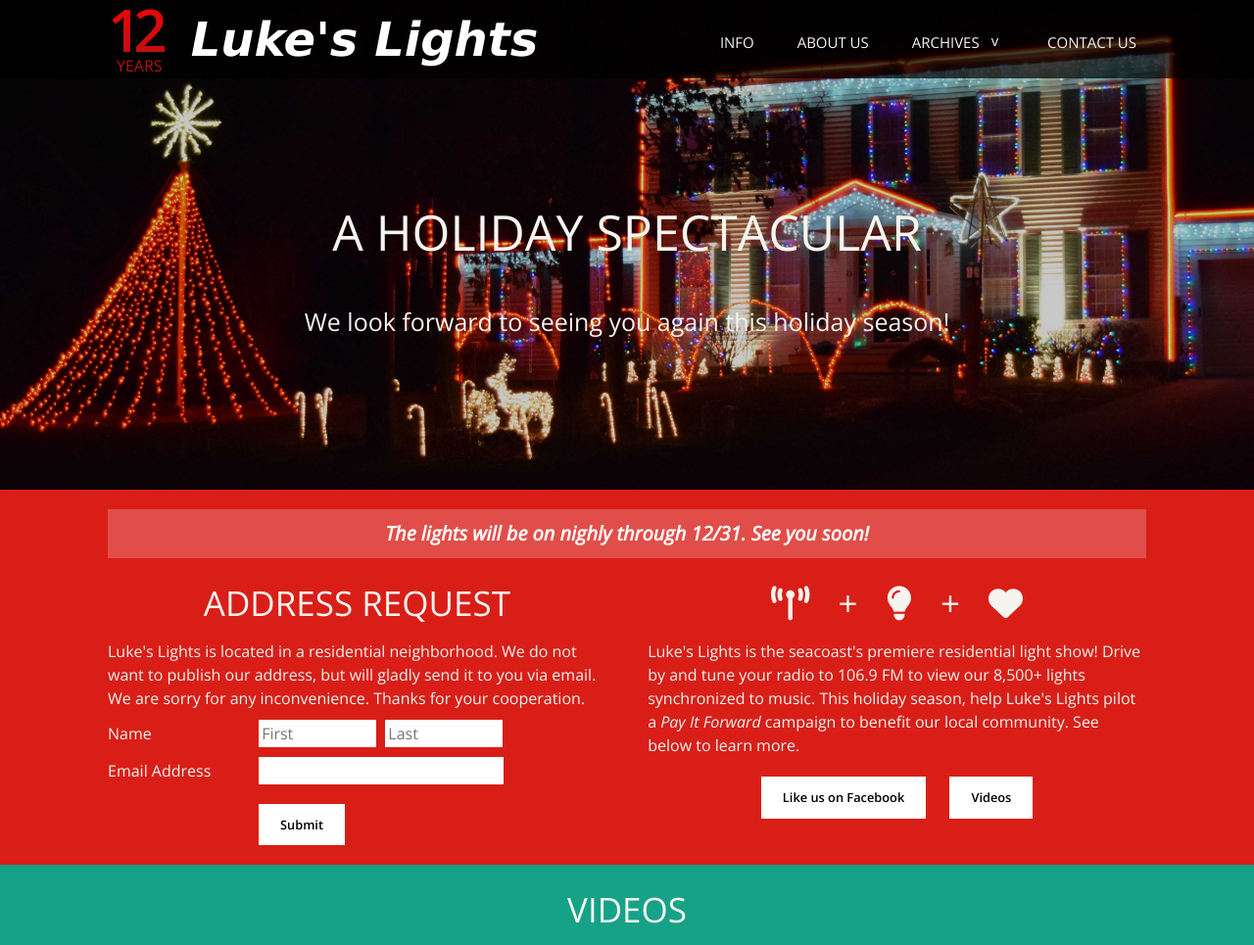
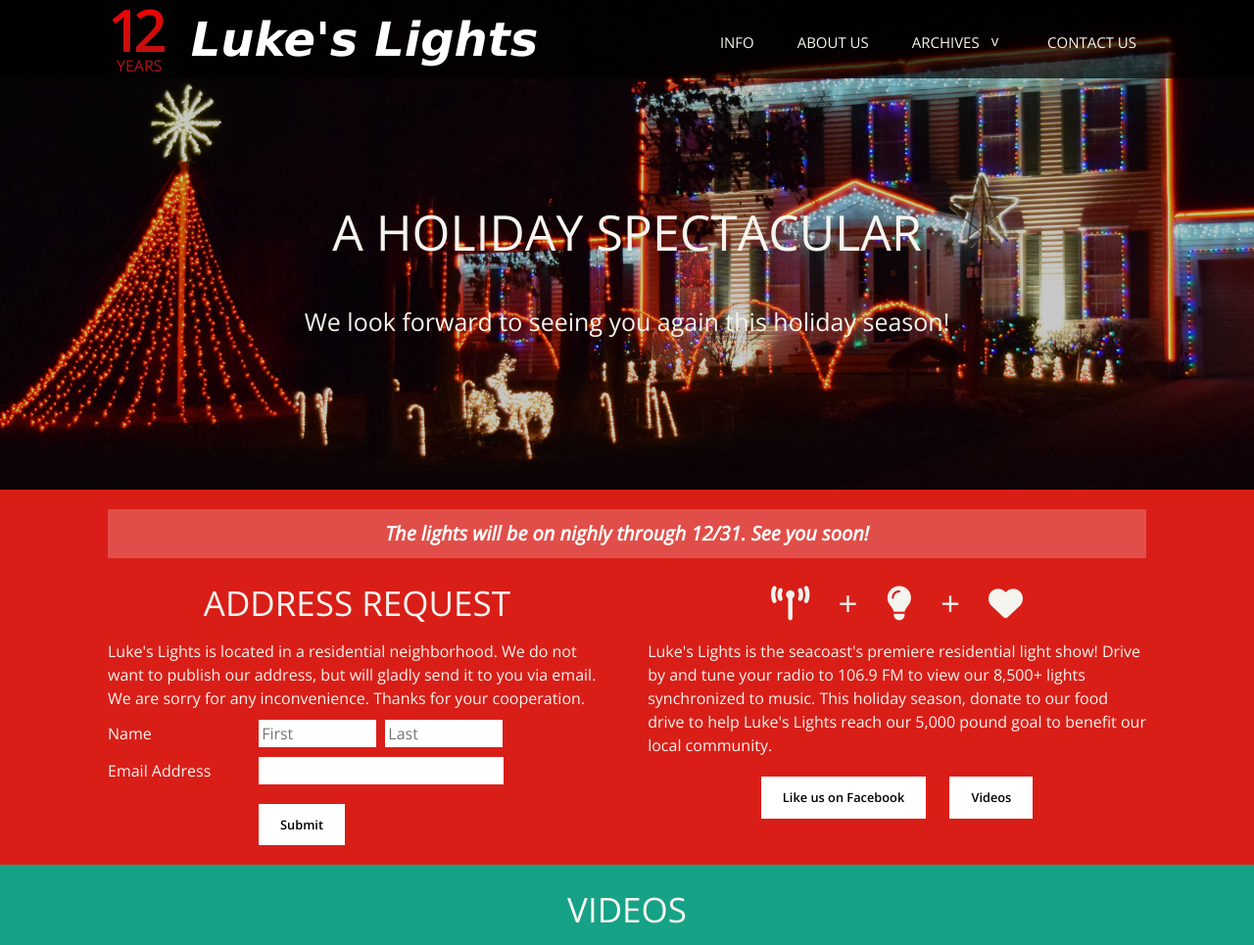
Before and after one commit to ldobson98/lukeslights, a Jekyll site: the page built from index.html, in a window 1280 px wide. Shown: the top 965 px of the page at 98% size. Built offline with Jekyll 4.4.1, drawn with Linux system fonts in a browser that asks for light colours; nearby versions of some CDN libraries; grey boxes are pictures that could not be loaded.

Commit message:
verbiage change

```diff
--- a/index.html
+++ b/index.html
@@ -42,7 +42,7 @@
         <span>+</span>
         <i class="fas fa-heart" title="Heart"></i>
       </div>
-      <p>Luke's Lights is the seacoast's premiere residential light show! Drive by and tune your radio to 106.9 FM to view our 8,500+ lights synchronized to music. This holiday season, help Luke's Lights pilot a <i>Pay It Forward</i> campaign to benefit our local community. See below to learn more.
+      <p>Luke's Lights is the seacoast's premiere residential light show! Drive by and tune your radio to 106.9 FM to view our 8,500+ lights synchronized to music. This holiday season, donate to our food drive to help Luke's Lights reach our 5,000 pound goal to benefit our local community.
       <div class="buttonrow">
         <a class="button" href="https://www.facebook.com/pages/Lukes-Lights/283917108313844" target="_blank">Like us on Facebook</a>
         <a class="button" href="videos/2019.html">Videos</a>
```
